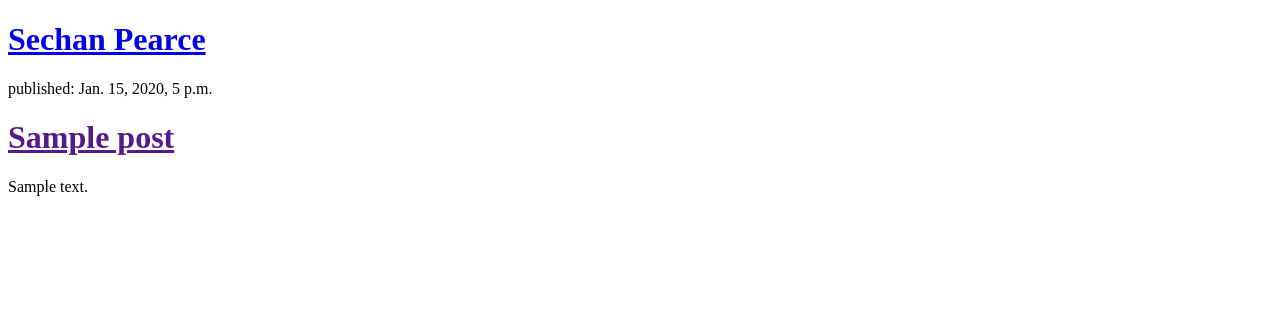
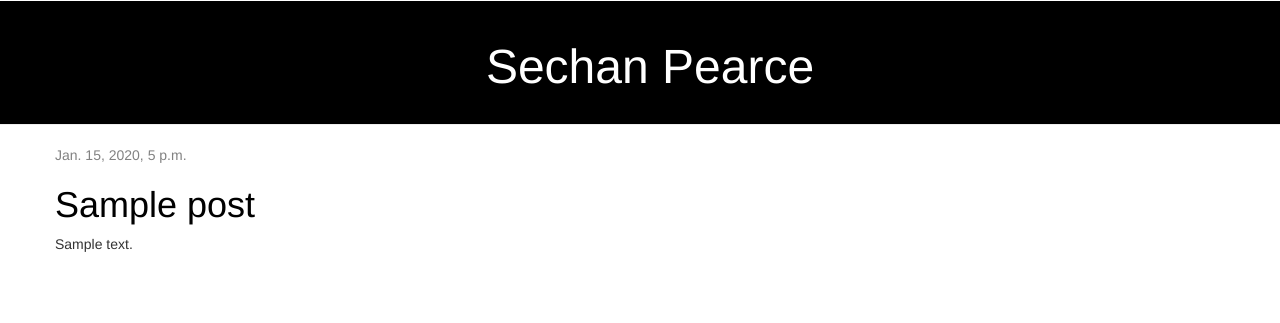
Before and after one commit to muhamadsechansyadat/sechanpearce-app, a Django app: template blog/templates/blog/post_list.html in a window 1280 px wide. Shown: the top 323 px of the page. Run offline with Django 3.2, Linux system fonts and the light colour scheme; the template is opened without the code that fills it: values that come from a table or form of the project are taken from there, others are empty; tables that the repository leaves empty hold one stand-in row (values such as "Sample post"); some libraries are stand-ins or nearby versions.

Commit message:
added view template for detailed blog post as well as CSS for site.

```diff
--- /dev/null
+++ b/blog/static/css/blog.css
@@ -0,0 +1,54 @@
+@media body{
+	padding-left: 15px;
+
+}
+h1 a{
+	color: #DAA520;
+	/*padding-left: 15px;*/
+	font-family: 'Segoe Ui Light' sans-serif;
+}
+.page-header{
+	background-color: #000000;
+	margin-top: 0;
+	padding: 20px 20px 20px 40px;
+}
+.page-header h1, .page-header h1 a, .page-header h1 a:visited, .page-header h1 a:active {
+    color: #ffffff;
+    font-size: 36pt;
+    text-decoration: none;
+}
+
+.content {
+    margin-left: 40px;
+}
+
+h1, h2, h3, h4 {
+    font-family: 'Segoe Ui Light' sans-serif;
+}
+
+.date {
+    color: #828282;
+}
+
+.save {
+    float: right;
+}
+
+.post-form textarea, .post-form input {
+    width: 100%;
+}
+
+.top-menu, .top-menu:hover, .top-menu:visited {
+    color: #ffffff;
+    float: right;
+    font-size: 26pt;
+    margin-right: 20px;
+}
+
+.post {
+    margin-bottom: 70px;
+}
+
+.post h1 a, .post h1 a:visited {
+    color: #000000;
+}
--- /dev/null
+++ b/blog/templates/blog/base.html
@@ -0,0 +1,30 @@
+{% load static %}
+<html>
+    <head>
+        <title>Django Girls blog</title>
+        <link rel="stylesheet" href="//maxcdn.bootstrapcdn.com/bootstrap/3.2.0/css/bootstrap.min.css">
+        <link rel="stylesheet" href="//maxcdn.bootstrapcdn.com/bootstrap/3.2.0/css/bootstrap-theme.min.css">
+        <link href='//fonts.googleapis.com/css?family=Lobster&subset=latin,latin-ext' rel='stylesheet' type='text/css'>
+        <link rel="stylesheet" href="{% static 'css/blog.css' %}">
+    </head>
+	<body>
+		<div class="container-fluid">
+			<div class="row">
+				<div class="col-md-6">
+
+				</div>
+			</div>
+		</div>
+    	<div class="page-header">
+        	<center><h1><a href="https://www.google.co.id/imgres?imgurl=http://img.solopos.com/thumb/posts/2018/07/11/927248/pepi-tapir.jpg?w%3D600%26h%3D400&imgrefurl=http://entertainment.solopos.com/read/20180711/482/927248/pevita-pearce-bantah-punya-hubungan-spesial-dengan-ariel&h=400&w=600&tbnid=V8AsfSP3accwjM:&q=pevita+pearce&tbnh=133&tbnw=200&usg=AFrqEzcUG3gDc7vXMrgIdnIs7811mr-J6Q&vet=12ahUKEwjRmcyXo6XdAhWIaCsKHeTIBQwQ_B0wEnoECAYQCQ..i&docid=CBn74hnKR2usWM&itg=1&sa=X&ved=2ahUKEwjRmcyXo6XdAhWIaCsKHeTIBQwQ_B0wEnoECAYQCQ">Sechan Pearce</a></h1></center>
+    	</div>
+    	<div class="content container">
+        	<div class="row">
+            	<div class="col-md-8">
+            		{% block content %}
+            		{% endblock %}
+            	</div>
+        	</div>
+    	</div>
+	</body>
+</html>
--- a/blog/templates/blog/post_list.html
+++ b/blog/templates/blog/post_list.html
@@ -1,20 +1,13 @@
-<!DOCTYPE html>
-<html lang="en">
-<head>
-	<meta charset="UTF-8">
-	<title>Test</title>
-</head>
-<body>
-	<div>
-    	<h1><a href="/">Sechan Pearce</a></h1>
-	</div>
+{% extends 'blog/base.html' %}
 
-{% for post in posts %}
-    <div>
-        <p>published: {{ post.published_date }}</p>
-        <h1><a href="">{{ post.title }}</a></h1>
-        <p>{{ post.text|linebreaksbr }}</p>
-    </div>
-{% endfor %}
-</body>
-</html>
+{% block content %}
+	{% for post in posts %}
+	    <div class="post">
+			<div class="date">
+				{{ post.published_date }}
+			</div>
+			<h1><a href="{% url 'post_detail' pk=post.pk %}">{{ post.title }}</a></h1>
+			<p>{{ post.text|linebreaksbr }}</p>
+		</div>
+	{% endfor %}
+{% endblock %}
--- a/blog/urls.py
+++ b/blog/urls.py
@@ -5,4 +5,5 @@ from . import views
 
 urlpatterns = [
 	path('', views.post_list, name='post_list'),
+	path('post/<int:pk>/', views.post_detail, name='post_detail'),
 ]
```
Also changed, not shown: blog/templates/blog/post_detail.html (added, +13 -0 lines), blog/views.py (+6 -1 lines), blog/static/css/asset/Jojo Pearce.png (added).
